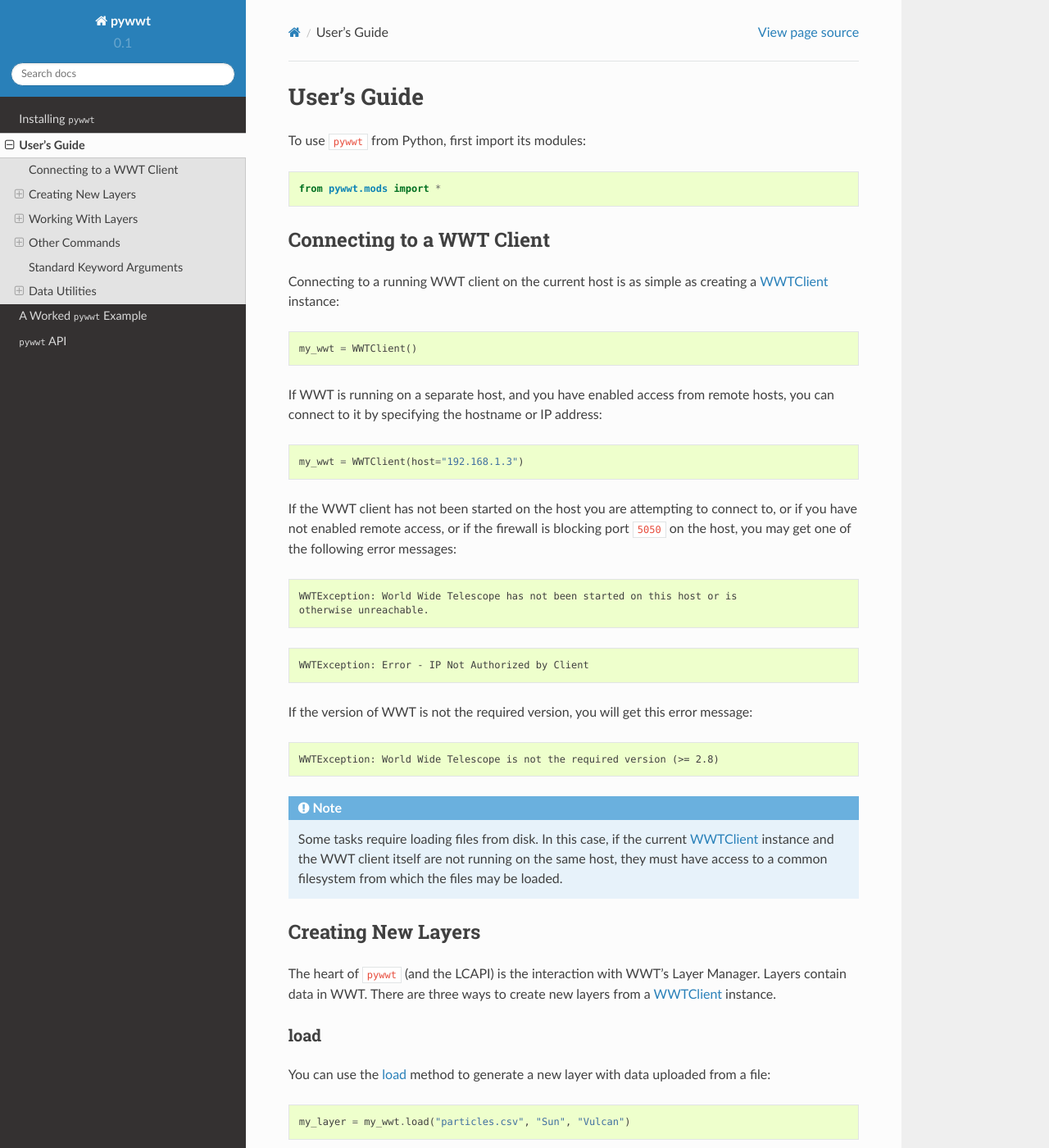
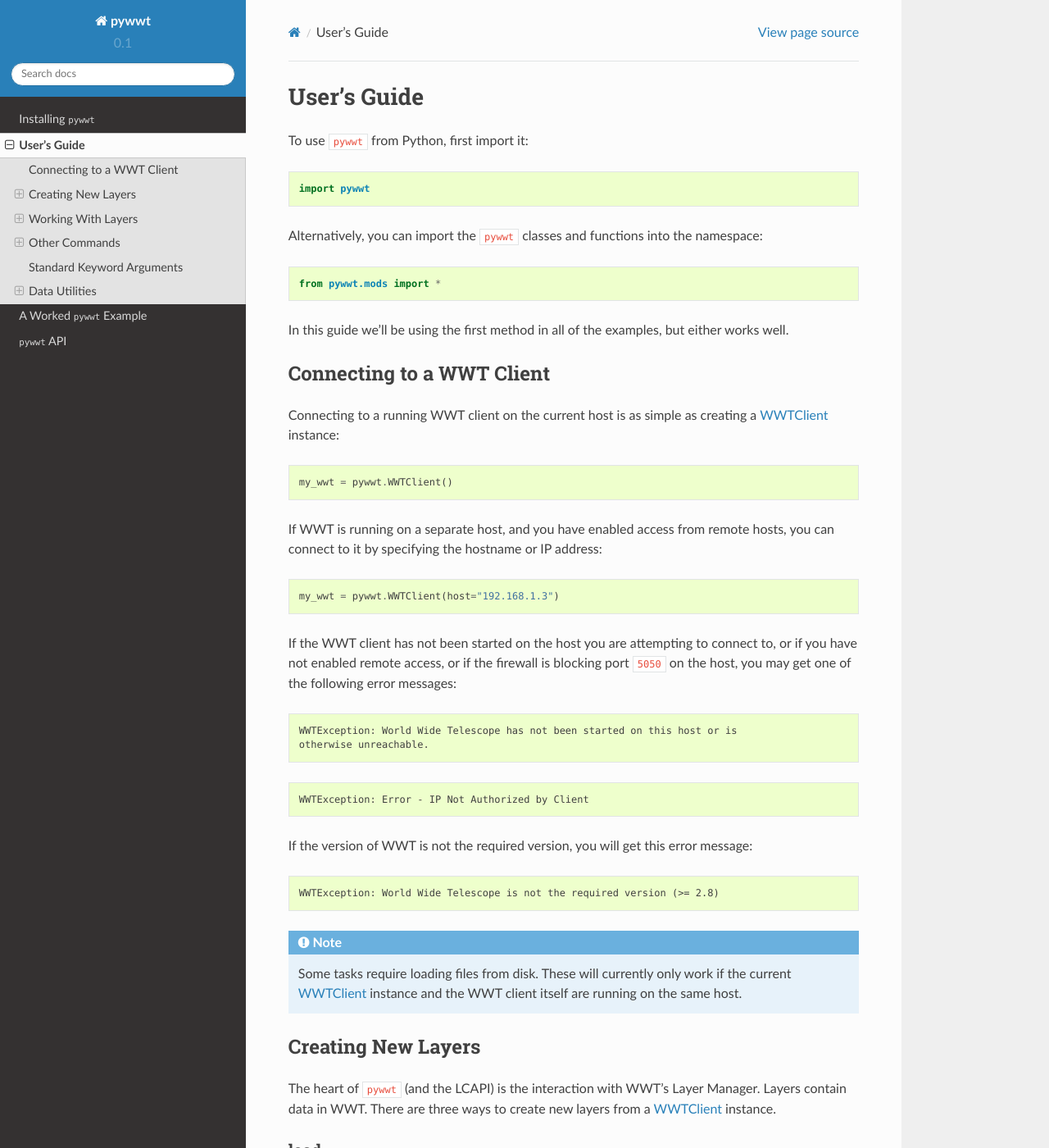
Before and after one commit to WorldWideTelescope/pywwt, a Sphinx documentation site: the page built from doc/source/users_guide.rst, in a window 1280 px wide and 1400 px high. Shown: the whole window at 82% size. Built offline with Sphinx 7.4.7 and the Read the Docs theme 2.0.0, drawn with Linux system fonts in a browser that asks for light colours; some of the changed text lies outside the part shown.

Commit message:
Documentation and version bumps

```diff
--- a/doc/source/index.rst
+++ b/doc/source/index.rst
@@ -9,6 +9,7 @@
 calls, enabling the control of WWT from scripts or an IPython notebook. Most importantly, it
 enables the passing of data created within a Python environment to WWT.
 
+The current version of ``pywwt``, v0.2.0, is
 Contents:
 
 .. toctree::
--- a/doc/source/installing.rst
+++ b/doc/source/installing.rst
@@ -9,6 +9,7 @@
 - `Beautiful Soup 4 <http://www.crummy.com/software/BeautifulSoup>`_
 - `Requests <http://docs.python-requests.org/en/latest/>`_
 - `Dateutil <http://labix.org/python-dateutil>`_
+- `lxml <http://lxml.de>`_
 
 ``pywwt`` can be installed from pip:
 
--- a/doc/source/users_guide.rst
+++ b/doc/source/users_guide.rst
@@ -27,11 +27,19 @@
 .. _map_array_to_colors: api/pywwt.utils.html#pywwt.utils.map_array_to_colors
 .. _write_data_to_csv: api/pywwt.utils.html#pywwt.utils.write_data_to_csv
 
-To use ``pywwt`` from Python, first import its modules:
+To use ``pywwt`` from Python, first import it:
+
+.. code-block:: python
+
+    import pywwt
+
+Alternatively, you can import the ``pywwt`` classes and functions into the namespace:
 
 .. code-block:: python
 
     from pywwt.mods import *
+
+In this guide we'll be using the first method in all of the examples, but either works well.
 
 Connecting to a WWT Client
 ~~~~~~~~~~~~~~~~~~~~~~~~~~
@@ -41,14 +49,14 @@
 
 .. code-block:: python
 
-    my_wwt = WWTClient()
+    my_wwt = pywwt.WWTClient()
 
 If WWT is running on a separate host, and you have enabled access from
 remote hosts, you can connect to it by specifying the hostname or IP address:
 
 .. code-block:: python
 
-    my_wwt = WWTClient(host="192.168.1.3")
+    my_wwt = pywwt.WWTClient(host="192.168.1.3")
 
 If the WWT client has not been started on the host you are attempting to connect
 to, or if you have not enabled remote access, or if the firewall is blocking port
@@ -71,9 +79,8 @@
 
 .. note::
 
-    Some tasks require loading files from disk. In this case, if the current WWTClient_
-    instance and the WWT client itself are not running on the same host, they must have
-    access to a common filesystem from which the files may be loaded.
+    Some tasks require loading files from disk. These will currently only work if the
+    current WWTClient_ instance and the WWT client itself are running on the same host.
 
 Creating New Layers
 ~~~~~~~~~~~~~~~~~~~~~~~~~~~~~~~~~~~~~~~
@@ -466,7 +473,7 @@
 
 .. code-block:: python
 
-    sp_crd = convert_xyz_to_spherical(x, y, z, is_astro=True, ra_units="degrees")
+    sp_crd = pywwt.convert_xyz_to_spherical(x, y, z, is_astro=True, ra_units="degrees")
 
 where ``x``, ``y``, and ``z`` are NumPy arrays corresponding to the Cartesian coordinates, assumed to have
 an origin at (0,0,0). From this call, ``sp_crd`` will have ``"RA"``, ``"DEC"``, and ``"ALT"`` as fields. If
@@ -484,7 +491,7 @@
     num_steps = 100
     step_size = {"days":5, "hours":12, "minutes":5}
     start_time = "1/1/2013 12:00 AM"
-    my_times = generate_utc_times(num_steps, step_size, start_time=start_time)
+    my_times = pywwt.generate_utc_times(num_steps, step_size, start_time=start_time)
 
 The first two arguments, ``num_steps`` and ``step_size``, set the number of times and the step between the times.
 ``start_time`` is a keyword argument that defaults to the current system time if it is not specified. ``my_times``
@@ -498,7 +505,7 @@
 
 .. code-block:: python
 
-    colors = map_array_to_colors(temperature, "spectral", scale="log", vmin=1., vmax=7.)
+    colors = pywwt.map_array_to_colors(temperature, "spectral", scale="log", vmin=1., vmax=7.)
 
 where the first two arguments are the NumPy array ``arr`` to be converted, and a string ``cmap`` representing the
 Matplotlib colormap. The ``scale`` of the color map may be set to ``"linear"`` or ``"log"``, and the maximum and minimum
@@ -518,6 +525,6 @@
     particles["y"] = y
     particles["z"] = z
     particles["color"] = colors
-    write_data_to_csv(particles, "my_particles.csv", mode="new")
+    pywwt.write_data_to_csv(particles, "my_particles.csv", mode="new")
 
 The keyword argument ``mode`` may be set to ``"new"`` or ``"append"``.
--- a/pywwt/__init__.py
+++ b/pywwt/__init__.py
@@ -1,4 +1,4 @@
-__version__ = "0.1.1"
+__version__ = "0.2.0-dev"
 
 import logging
 requests_log = logging.getLogger("requests")
```
Also changed, not shown: README.md (+1 -0 lines), doc/source/pywwt_example.rst (+9 -9 lines), setup.py (+4 -4 lines), 1 other file.
